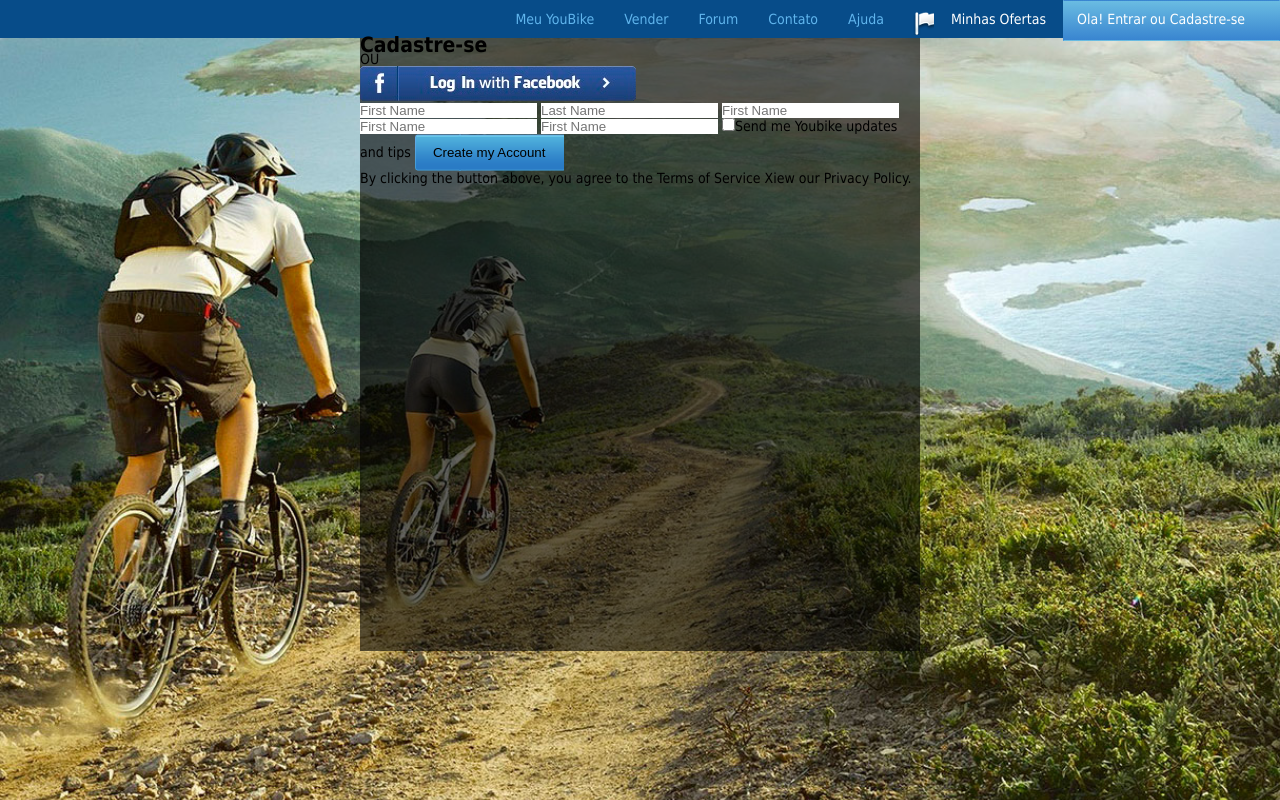
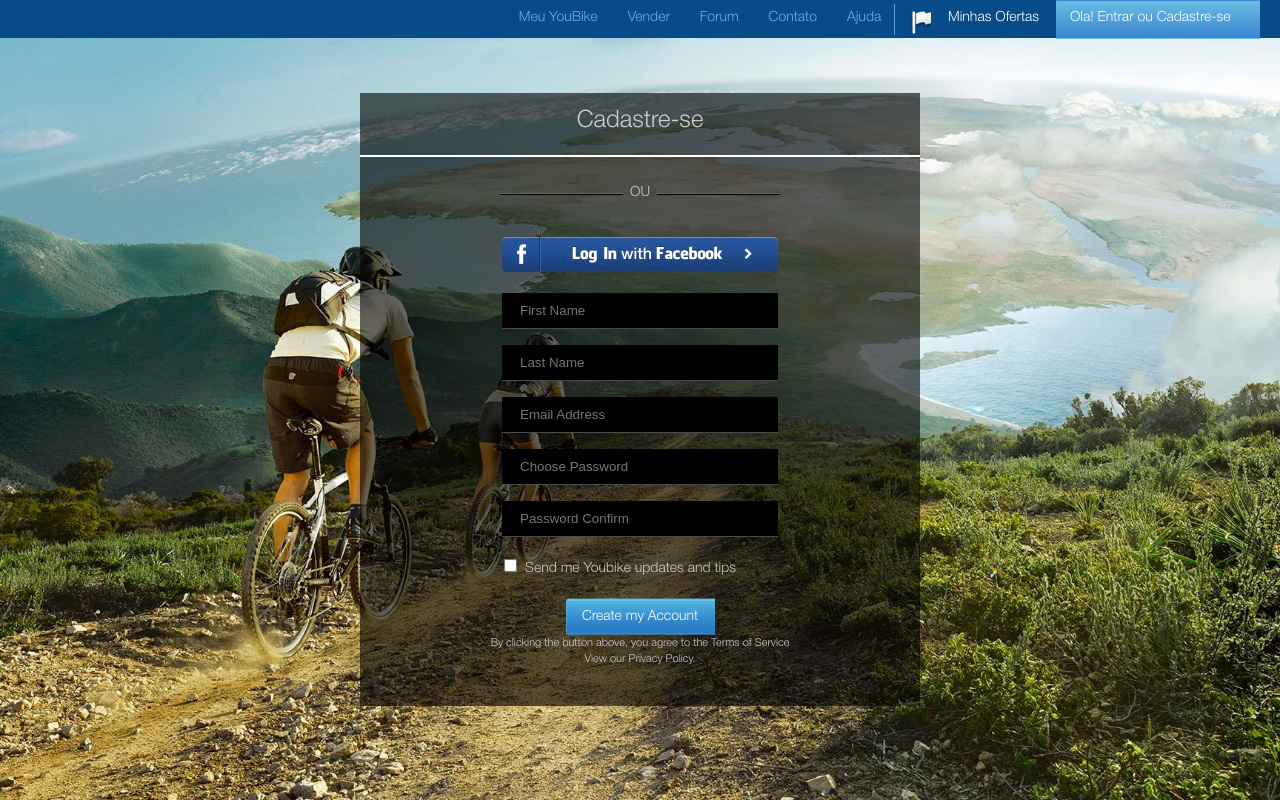
Before and after one commit to ratnikovb/goit-homework-html-5, a plain HTML site: page form/index.html in a window 1280 px wide. Drawn offline with Linux system fonts and the light colour scheme.

Commit message:
fonts and center

```diff
--- a/form/index.html
+++ b/form/index.html
@@ -24,22 +24,23 @@
     <div class="wrapper">
         <div class="container">
           <h2>Cadastre-se</h2>
-          <p>OU</p>
+          <p class="divider">OU</p>
            <div class="fb-login-btn">
                <a href="http://www.facebook.com/"><img src="images/fb-btn.png" alt=""></a>
            </div>
             <form action="#" method="get">
                 <input type="text" name="first-name" placeholder="First Name">
                 <input type="text" name="last-name" placeholder="Last Name">
-                <input type="email" name="email" placeholder="First Name">
-                <input type="password" name="pass" placeholder="First Name">
-                <input type="password" name="pass-confirm" placeholder="First Name">
-                <label for="check"><input type="checkbox" id="check">Send me Youbike updates and tips</label>
+                <input type="email" name="email" placeholder="Email Address">
+                <input type="password" name="pass" placeholder="Choose Password">
+                <input type="password" name="pass-confirm" placeholder="Password Confirm">
+                <input type="checkbox" id="check"><label for="check">Send me Youbike updates and tips</label>
                 <button type="submit"><img src="" alt="">Create my Account</button>
             </form>
-            <p>By clicking the button above, you agree to the Terms of Service
-Xiew our Privacy Policy.</p>
+
         </div>
+        <p class="policies">By clicking the button above, you agree to the Terms of Service
+View our Privacy Policy.</p>
     </div>
 </body>
 
--- a/form/style.css
+++ b/form/style.css
@@ -1,12 +1,17 @@
+@font-face {
+    font-family: Helvetica Neue; /* Имя шрифта */
+    src: url(fonts/HelveticaNeueCyr-Light.otf); /* Путь к файлу со шрифтом */
+   }
 *{
     margin: 0;
     padding: 0;
     border: none;
 }
 body{
-    background: url(images/background1.jpg) center / cover no-repeat;
-/*    min-width: 1215px;*/
-    font: 400 14px / 14px Tahoma;
+    background: url(images/background.jpg) center / cover no-repeat;
+    height: 100vh;
+    color: #cccccc;
+    font: 400 14px / 14px Helvetica Neue;
 }
 a{
     text-decoration: none;
@@ -18,11 +23,6 @@ a{
     content: " ";
     clear: both;
     height: 0;
-}
-button[type="submit"]{
-    height: 37px;
-    width: 149px;
-    background: url(images/Button-copy.png);
 }
 
 header {
@@ -36,17 +36,22 @@ header {
 }
 .main-menu li{
     display: inline-block;
+    position: relative;
 }
 .main-menu-item {
     color: #60b5ed;
     padding: 11px 13px 14px 13px;
-     display: inline-block;
+    display: inline-block;
 }
-.main-menu-item:nth-last-of-type:after(3){
+
+.main-menu li:nth-last-of-type(3):after{
     display: block;
-    border-left: 1px solid;
+    position: absolute;
+    height: 31px;
+    top: 4px;
+    left: 100%;
+    border-left: 1px solid #56a2dc;
     content: "";
-
 }
 .main-menu-item:hover{
     color: #ffffff;
@@ -78,18 +83,127 @@ header {
     content: "";
 }
 .login-btn{
-/*    padding: 0;*/
+    padding: 10px 0px 13px 13px;
+    margin-right: 20px;
     width: 189px;
-/*    height: 35px;*/
     background: linear-gradient(to bottom, rgba(106,188,226,1) 0%, rgba(57,133,208,1) 100%);
     border: 1px solid;
     border-image:linear-gradient(to bottom, rgba(66,152,210,1) 0%, rgba(101,169,228,1) 100%);
 }
 .container {
+   width: 276px;
+    margin: 0 auto;
+
+}
+
+
+h2 {
+    position: relative;
+    padding: 20px 0px;
+    font: 400 24px / 16px Helvetica Neue;
+    text-align: center;
+}
+.wrapper {
+    position: absolute;
+    display: inline-block;
+    top: 50%;
+    left: 50%;
     height: 613px;
     width: 560px;
     background: rgba(0, 0, 0, 0.6);
-    margin: 0 auto;
-    top: 50%;
+    margin-top: -307px;
+    margin-left: -280px;
+    text-align: center;
 
 }
+.wrapper:after{
+    position: absolute;
+    display: block;
+    top: 62px;
+    height: 2px;
+    width: 100%;
+    border-bottom: 2px solid #fff;
+    box-sizing: border-box;
+    content: "";
+
+}
+
+.divider {
+    position: relative;
+    text-align: center;
+    margin: 37px auto;
+
+}
+.divider:after,
+.divider:before{
+    display: block;
+    position: absolute;
+    height: 2px;
+    width: 123px;
+    top: 50%;
+    border-top: 1px solid #666666;
+    border-bottom: 1px solid #000;
+    content: "";
+    box-sizing: border-box;
+
+}
+.divider:before{
+    left:-2px;
+}
+.divider:after{
+    right: -2px;
+}
+
+form {
+    display: inline-block;
+/*    text-align: center;*/
+
+}
+input:not([type="checkbox"]){
+    display: block;
+    color: #cccccc;
+    height: 35px;
+    width: 276px;
+    background: #000;
+    padding: 12px 0px 12px 18px;
+    margin-top:17px ;
+    box-shadow: 0px 1px 0px 0.00px #4b4b4b;
+    box-sizing: border-box;
+}
+input:not([type="checkbox"]):focus{
+    background: #1b5288;
+    color: #fff;
+    box-shadow: 0px 0px 10px 7px rgba(47, 123, 197, 0.7);
+
+}
+input:focus::-webkit-input-placeholder{
+     color: #fff;
+}
+input:focus::-moz-placeholder{
+     color: #fff;
+}
+input:focus:-ms-input-placeholder{
+     color: #fff;
+}
+input[type="checkbox"]{
+    margin: 23px 8px 0px -40px;
+}
+
+button[type="submit"]{
+    height: 37px;
+    width: 149px;
+    margin-top: 22px;
+    color: #fff;
+    font: 400 14px / 16px Helvetica Neue;
+    background: url(images/Button-copy.png);
+}
+
+.policies {
+    display: block;
+    width: 309px;
+    text-align: center;
+    margin: 0 auto;
+    font:400 11px / 16px Helvetica Neue;
+    color: #cccccc;
+
+}
```
Also changed, not shown: form/fonts/HelveticaNeueCyr-Light.otf (added), form/fonts/HelveticaNeueCyr-Medium.otf (added), form/fonts/HelveticaNeueCyr-Roman.otf (added).
